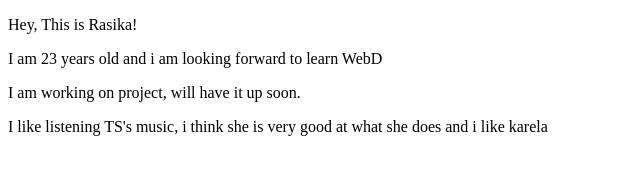
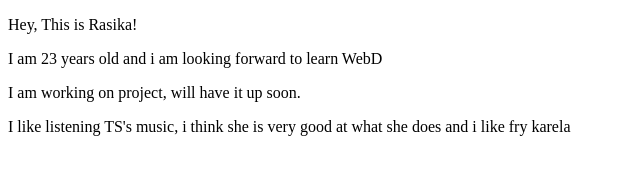
Before and after one commit to rasika-khapate/rasika-portfolio, a plain HTML site: page index.html in a window 1280 px wide. Shown: the full height of the page, 0-640 px from the left. Drawn offline with Linux system fonts and the light colour scheme.

Commit message:
update text

```diff
--- a/index.html
+++ b/index.html
@@ -11,7 +11,7 @@
    <p> I am 23 years old and i am looking forward to learn WebD </p>
    <p>I am working on project, will have it up soon.</p>
    <p>
-    I like listening TS's music, i think she is very good at what she does and i like karela
+    I like listening TS's music, i think she is very good at what she does and i like fry karela
    </p>
 </body>
 </html>
```
